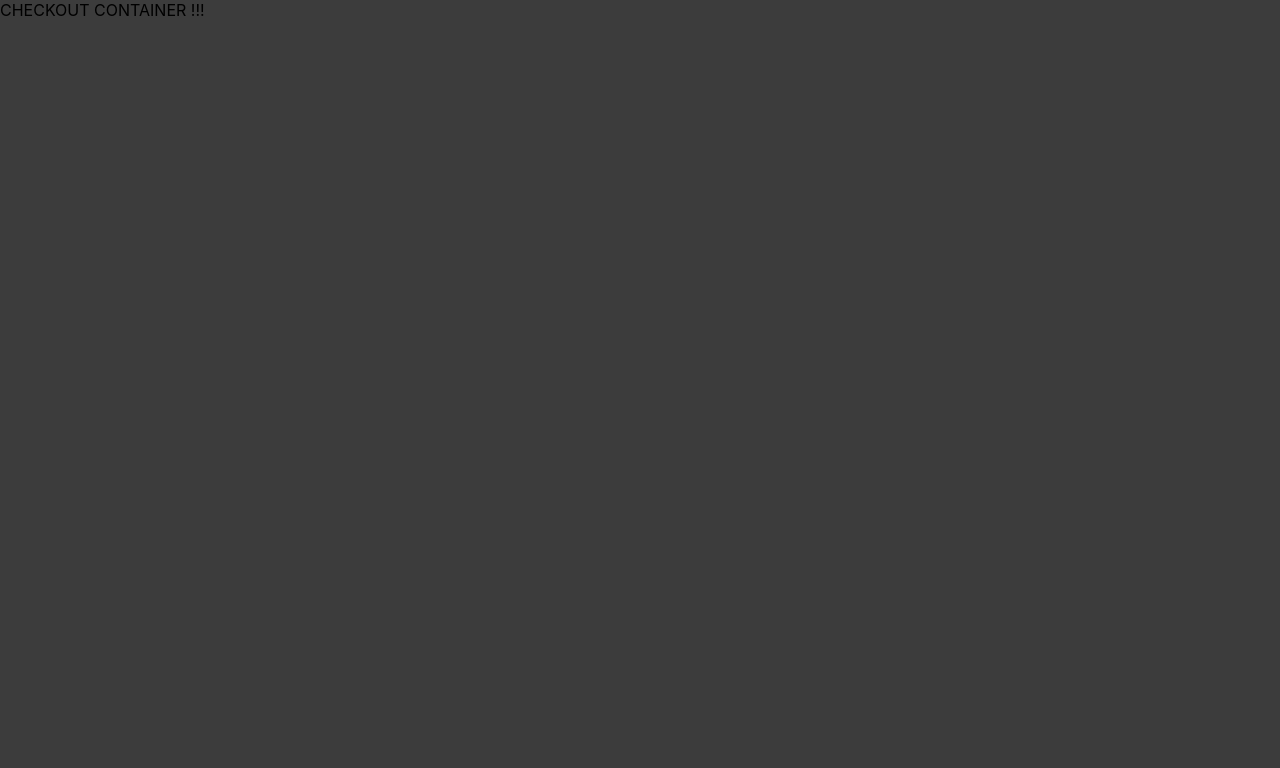
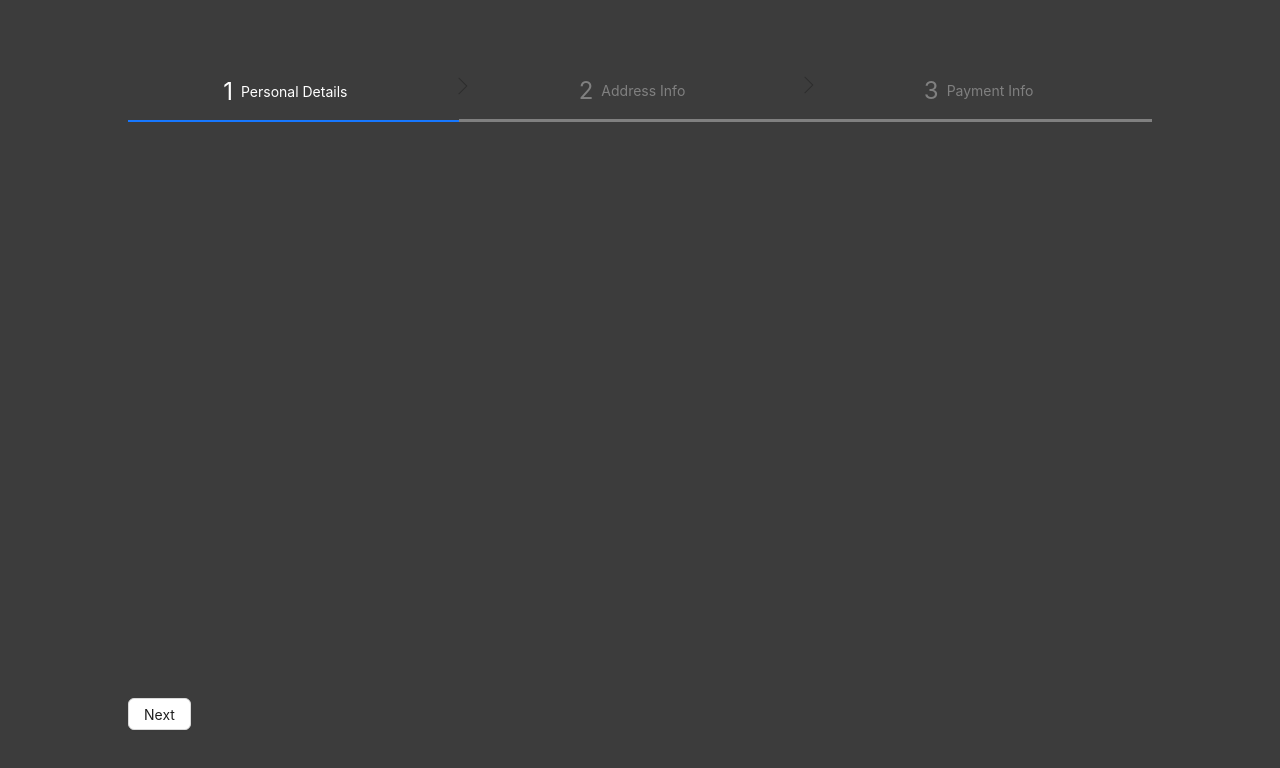
Before and after one commit to ElsonNezaj/soniceye, a React (Create React App) app: page /checkout/1 in a window 1280 px wide. Shown: the top 768 px of the page. Built offline with nearby package versions, Linux system fonts and the light colour scheme; no server answers.

Commit message:
started checkout page, worked on steps structure

```diff
--- a/src/components/Checkout/Container/index.jsx
+++ b/src/components/Checkout/Container/index.jsx
@@ -1,13 +1,56 @@
 import styles from "./styles.module.scss";
 import { useAppDispatch } from "../../../redux/hooks";
-import { useEffect } from "react";
+import { useEffect, useState } from "react";
 import { toggleAppHeader } from "../../../redux/appSlice/appSlice";
+import { Button, Steps, Typography } from "antd";
+
+const steps = [
+  {
+    title: <Typography className={styles.title}>Personal Details</Typography>,
+    icon: (
+      <div className={styles.icon}>
+        <span className={styles.label}>1</span>
+      </div>
+    ),
+    content: "Personal Info Form",
+  },
+  {
+    title: <Typography className={styles.title}>Address Info</Typography>,
+    icon: (
+      <div className={styles.icon}>
+        <span className={styles.label}>2</span>
+      </div>
+    ),
+    address: "Address Info Form",
+  },
+  {
+    title: <Typography className={styles.title}>Payment Info</Typography>,
+    icon: (
+      <div className={styles.icon}>
+        <span className={styles.label}>3</span>
+      </div>
+    ),
+    content: "Payment Info Form",
+  },
+];
 
 export default function Checkout(match) {
   const dispatch = useAppDispatch();
-  const orderId = match.match.params.orderID;
+  const [current, setCurrent] = useState(0);
 
-  console.log(orderId);
+  const items = steps.map((item) => ({
+    key: item.title,
+    title: item.title,
+    icon: item.icon,
+  }));
+
+  const next = () => {
+    setCurrent(current + 1);
+  };
+
+  const prev = () => {
+    setCurrent(current - 1);
+  };
 
   useEffect(() => {
     dispatch(toggleAppHeader(true));
@@ -18,6 +61,20 @@ export default function Checkout(match) {
   }, []);
 
   return (
-    <div className={styles.checkoutContainer}> CHECKOUT CONTAINER !!!</div>
+    <div className={styles.checkoutContainer}>
+      <Steps
+        current={current}
+        items={items}
+        size="default"
+        type="navigation"
+        className={styles.steps}
+      />
+      <div style={{ height: "80%" }}></div>
+      <div className={styles.buttonContainer}>
+        {current < items.length - 1 && <Button onClick={next}>Next</Button>}
+        {current >= items.length - 1 && <Button>Done</Button>}
+        {current > 0 && <Button onClick={prev}>Previous</Button>}
+      </div>
+    </div>
   );
 }
--- a/src/components/Checkout/Container/styles.module.scss
+++ b/src/components/Checkout/Container/styles.module.scss
@@ -0,0 +1,15 @@
+.checkoutContainer {
+  width: 80%;
+  height: 90%;
+  margin: 50px auto 0px auto;
+}
+
+.steps {
+  width: 100%;
+  height: 10%;
+}
+
+.buttonContainer {
+  width: 100%;
+  height: 10%;
+}
--- a/src/index.css
+++ b/src/index.css
@@ -25,3 +25,60 @@ code {
 
 .ant-modal-footer {
 } */
+
+:where(.css-dev-only-do-not-override-pr0fja).ant-steps.ant-steps-navigation
+  .ant-steps-item::before {
+  background-color: white !important;
+}
+
+.ant-steps-item.ant-steps-item-process.ant-steps-item-custom.ant-steps-item-active
+  span {
+  color: white !important;
+}
+
+.ant-steps-item.ant-steps-item-finish.ant-steps-item-custom span {
+  color: rgba(255, 217, 0, 0.616) !important;
+}
+
+.ant-steps-item.ant-steps-item-process.ant-steps-item-custom.ant-steps-item-active
+  article {
+  color: white !important;
+}
+
+.ant-steps-item.ant-steps-item-finish.ant-steps-item-custom article {
+  color: rgba(255, 217, 0, 0.616) !important;
+}
+.ant-steps-item.ant-steps-item-finish.ant-steps-item-custom {
+  background-color: #444;
+  border-bottom: solid 2px rgba(255, 217, 0, 0.616);
+}
+
+.ant-steps-item-container {
+  padding: 0px !important;
+  display: flex !important;
+  align-items: center !important;
+  justify-content: center !important;
+}
+
+:where(.css-dev-only-do-not-override-pr0fja).ant-steps.ant-steps-navigation
+  .ant-steps-item::after {
+  top: 50% !important;
+  left: -13px !important;
+  display: none !important;
+}
+
+.ant-steps.ant-steps-horizontal.styles_steps__\+Z32r.css-dev-only-do-not-override-pr0fja.ant-steps-default.ant-steps-label-horizontal.ant-steps-navigation {
+  gap: 0px !important;
+}
+
+.ant-steps-item.ant-steps-item-wait.ant-steps-item-custom {
+  border-bottom: solid 3px grey;
+}
+
+.ant-steps-item.ant-steps-item-wait.ant-steps-item-custom span {
+  color: grey;
+}
+
+.ant-steps-item.ant-steps-item-wait.ant-steps-item-custom article {
+  color: grey;
+}
```
